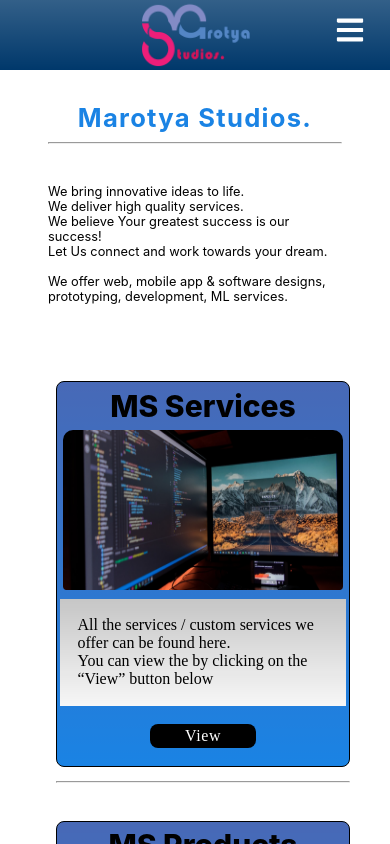
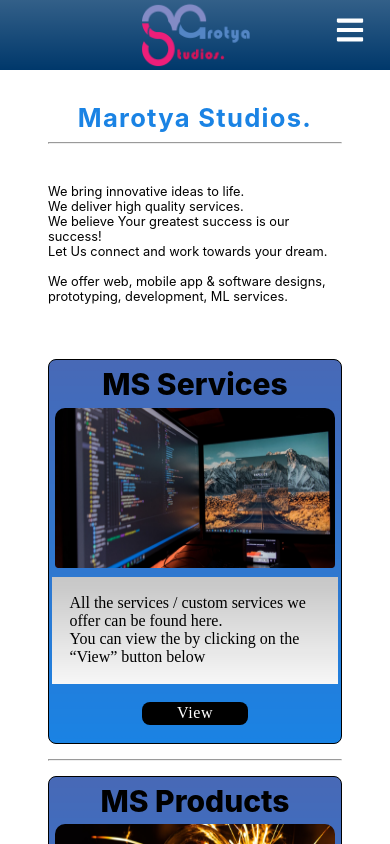
Before and after one commit to andilemarotya/marotya-studios, a React (Create React App) app in the folder frontend/: page / in a window 390 px wide. Shown: the top 844 px of the page. Built offline with nearby package versions, Linux system fonts and the light colour scheme.

Commit message:
home page content margin

```diff
--- a/frontend/src/Styles/Home.css
+++ b/frontend/src/Styles/Home.css
@@ -149,7 +149,6 @@
         font-size: .8em;
     }
     .ms-services{
-        margin: 1.4rem 0.5rem;
         width: 100%;
     }
 
```
